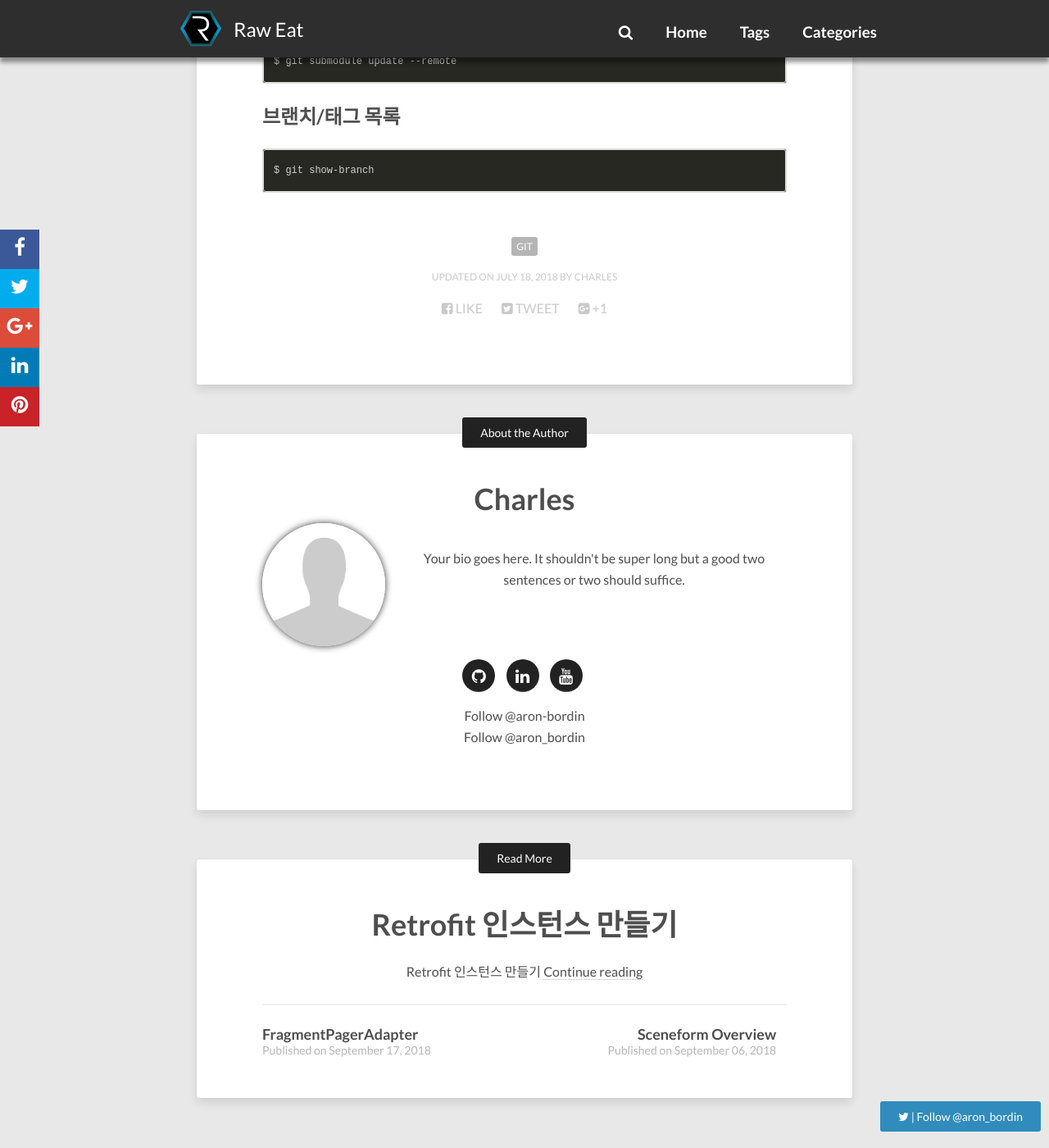
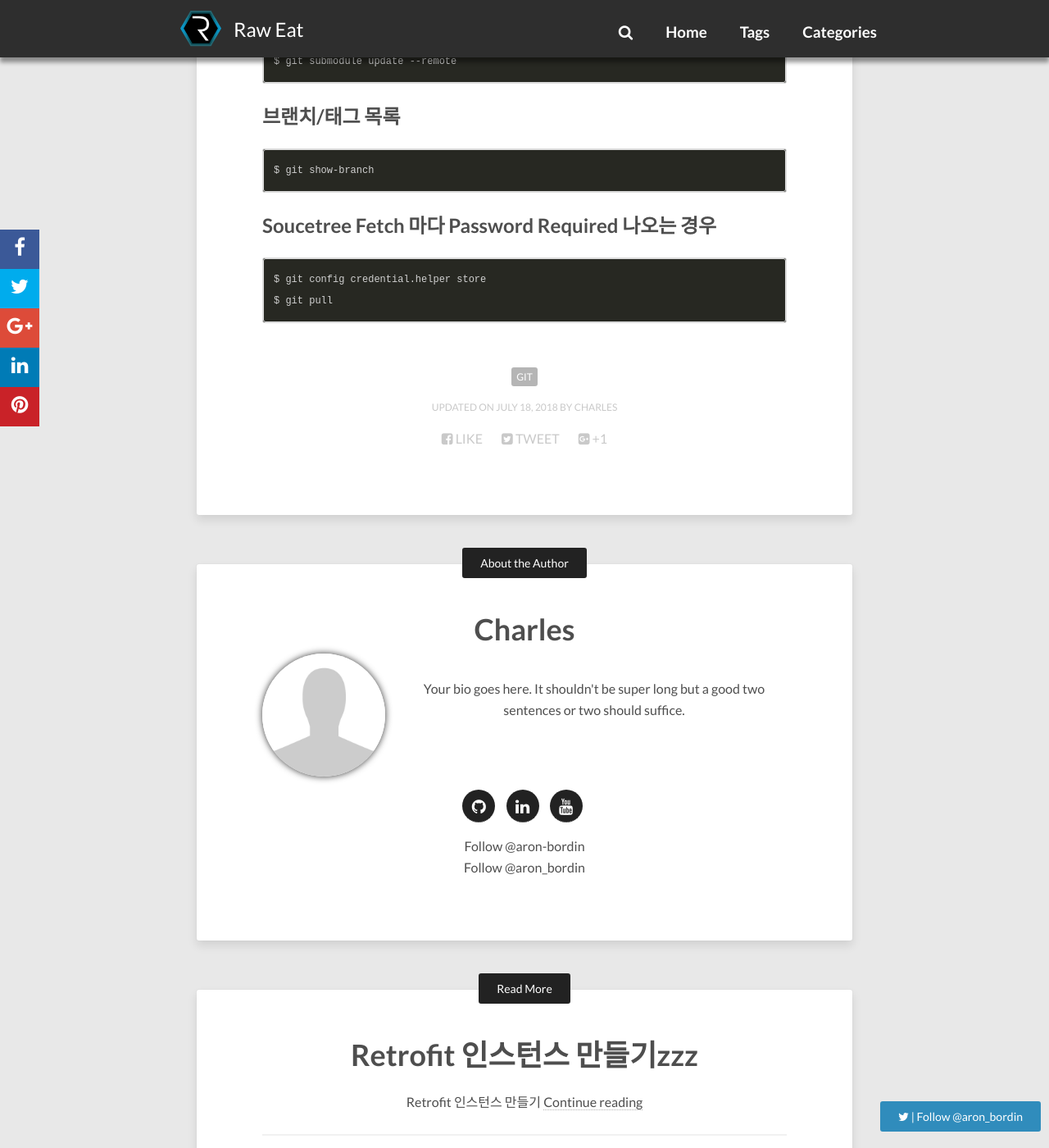
Before and after one commit to charles-na/charles-na.github.io, a Jekyll site: the page built from _posts/2018-07-19-git-command.md, in a window 1280 px wide and 1400 px high, scrolled down 2182 px. Shown: the whole window at 82% size. Built offline with Jekyll 4.4.1, drawn with Linux system fonts in a browser that asks for light colours; nearby versions of some CDN libraries; comment, search, counter and statistics services are not loaded.

Commit message:
edit post

```diff
--- a/_posts/2018-07-19-git-command.md
+++ b/_posts/2018-07-19-git-command.md
@@ -54,3 +54,7 @@ tags: [git]
 
 ## 브랜치/태그 목록
     $ git show-branch
+
+## Soucetree Fetch 마다  Password Required 나오는 경우
+    $ git config credential.helper store
+    $ git pull
--- a/_posts/2018-09-18-retrofit-single.md
+++ b/_posts/2018-09-18-retrofit-single.md
@@ -1,6 +1,6 @@
 ---
 layout: post
-title: "Retrofit 인스턴스 만들기"
+title: "Retrofit 인스턴스 만들기zzz"
 description: "Retrofit 인스턴스 만들기"
 tags: [android, retrofit]
 categories: [android]
```
